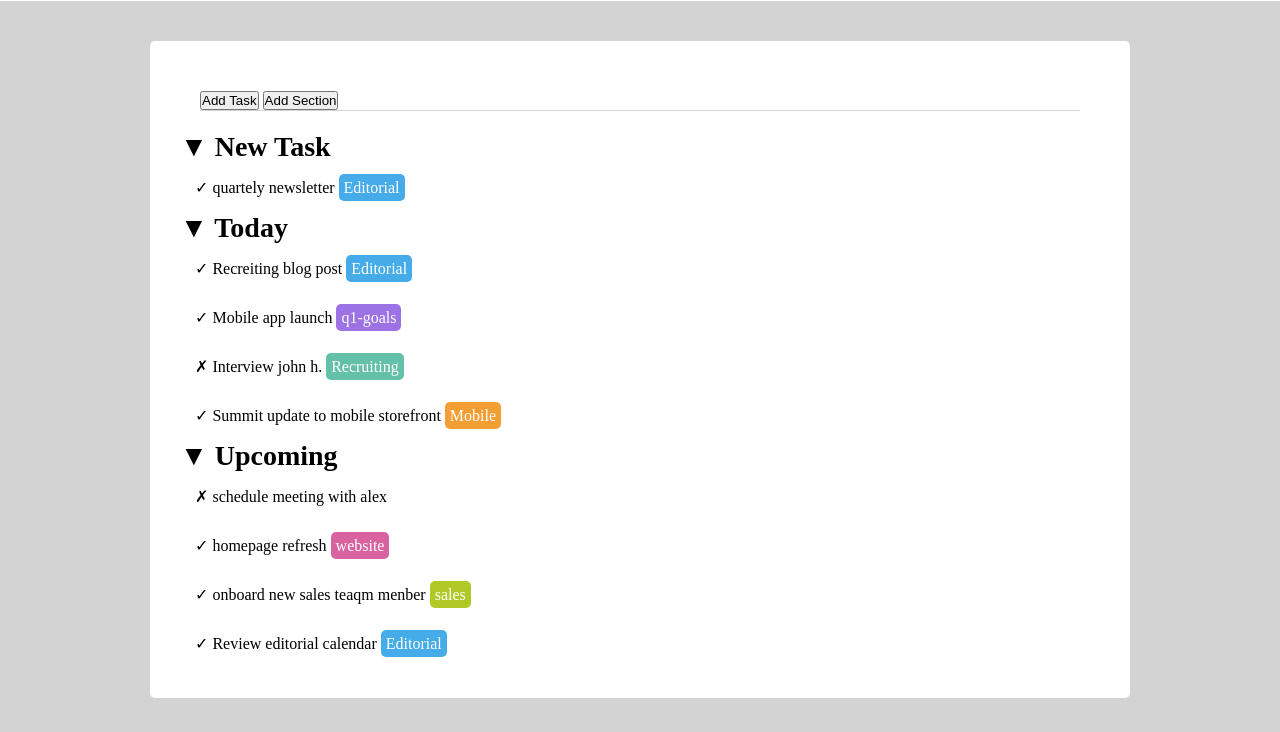
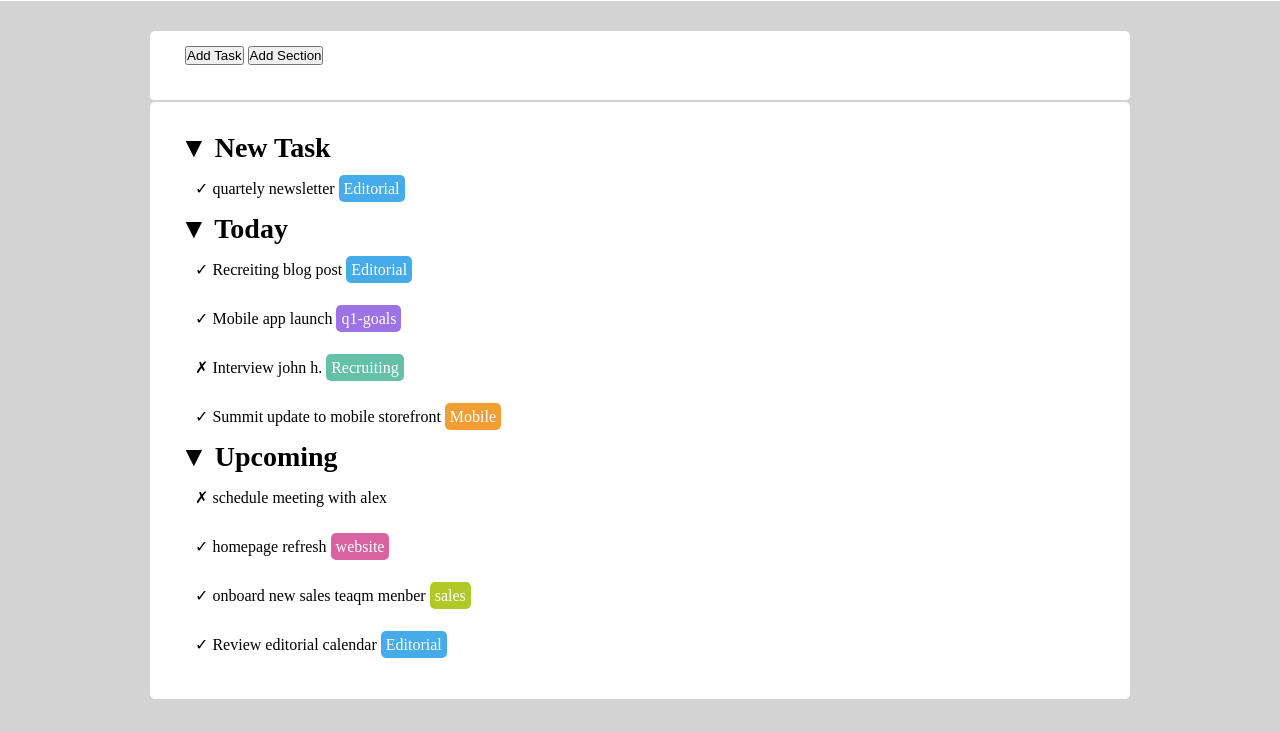
Before and after one commit to FrancescoBuonomoWork/html-css-toboolist, a plain HTML site: page index.html in a window 1280 px wide. Shown: the part 68-800 px from the top of the page. Drawn offline with Linux system fonts and the light colour scheme.

Commit message:
add container-barra per corregiere la linea

```diff
--- a/css/style.css
+++ b/css/style.css
@@ -20,18 +20,33 @@ body {
     background-color: lightgray;
 }
 /* contenitore bianco */
+.container-barra {
+    background-color: white;
+    margin: 0 auto;
+    max-width: 980px;
+    margin-top: 30px;
+    border-bottom: 2px solid lightgray;
+    border-radius: 5px;
+}
 .container{
     background-color: white;
     margin: 0 auto;
     max-width: 980px;
-    margin-top: 40px;
+
     padding: 30px;
     border-radius: 5px;
 }
+
 /* Pulsanti */
 .action {
     margin:20px ;
-    border-bottom: 1px solid lightgray;
+
+    padding: 15px;
+}
+.button-1{
+
+}
+.button-2{
 
 }
 
--- a/index.html
+++ b/index.html
@@ -14,13 +14,17 @@
     </header>
     <main>
 
-            <div class="container">
+            <div class="container-barra">
                 <!-- Parte con i pulsanti -->
                 <section class="action">
-                    <button type="button">Add Task</button>
-                    <button type="button">Add Section</button>
+                    <button class="button-1" type="button">Add Task</button>
+                    <button class="button-2" type="button">Add Section</button>
                 </section>
+            </div>
                 <!-- new task -->
+            <div class="container">
+
+
                 <section class="new-task">
 
                    <h2>&#9660; New Task</h2>
```
